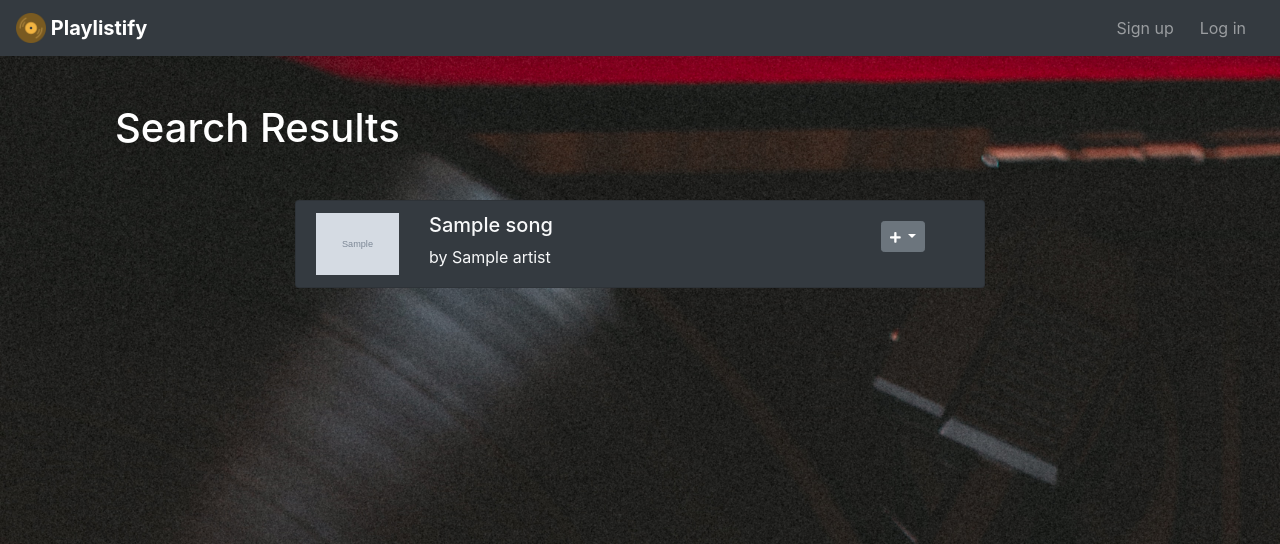
After one commit to danielrhodes11/CAPSTONE-1, a Flask app: template templates/global_search_results.html in a window 1280 px wide. The commit adds this page. Shown: the top 544 px of the page. Run offline with Flask 3, Linux system fonts and the light colour scheme; tables that the repository leaves empty hold one stand-in row (values such as "Sample post"); the template is opened without the code that fills it: values that come from a table or form of the project are taken from there, most other values are stand-ins (such as "Sample title", 1, 10 or a date in 2020); grey boxes marked "Sample" are stand-in pictures; parts of the project's set-up code (start-up, migrations or seed data) failed here and were passed over; some libraries are stand-ins or nearby versions.

Commit message:
able to search for songs globally, added a genre page, and a home page for anon and logged in users

```diff
--- a/app.py
+++ b/app.py
@@ -8,7 +8,7 @@ from sqlalchemy.exc import IntegrityError
 from werkzeug.exceptions import Unauthorized
 from config.dev_config import DevConfig
 from config.test_config import TestConfig
-from api import token, search_for_song, get_song_info
+from api import token, search_for_song, get_song_info, get_genres, get_songs_by_genre
 
 CURR_USER_KEY = "curr_user"
 
@@ -55,10 +55,22 @@ def do_logout():
     if CURR_USER_KEY in session:
         del session[CURR_USER_KEY]
 
+############################
+
+
+def get_user_playlists(user):
+    """Get user playlists"""
+    user_playlists = Playlists.query.filter_by(user_id=user.id).all()
+
+    return user_playlists
+############################
+
 
 @app.route("/")
 def homepage():
     """Show homepage"""
+    if not g.user:
+        return render_template("home-anon.html")
 
     return render_template("home.html")
 
@@ -410,9 +422,122 @@ def show_song_details(spotify_id):
     return render_template("song_details.html", song_info=song_info)
 
 
-######################
-# GLOBAL SEARCH ROUTES
-######################
+##################
+#  GENRE ROUTES
+##################
+
+@app.route("/genres")
+def show_genres():
+    """Show list of genres"""
+
+    if not g.user:
+        flash("Access unauthorized.", "danger")
+        return redirect("/")
+
+    genres = get_genres(token)
+
+    return render_template("genres.html", genres=genres)
+
+
+@app.route("/genres/<string:genre_name>")
+def show_songs_by_genre(genre_name):
+    """Show songs by genre"""
+
+    if not g.user:
+        flash("Access unauthorized.", "danger")
+        return redirect("/")
+
+    # Assume you have a function to fetch the user's playlists based on g.user (the logged-in user).
+    user_playlists = get_user_playlists(g.user)
+
+    # Do not specify selected_playlist_id when searching by genre
+    selected_playlist_id = None
+
+    songs = get_songs_by_genre(token, genre_name)
+
+    return render_template("songs_by_genre.html", songs=songs, genre_name=genre_name, user_playlists=user_playlists, selected_playlist_id=selected_playlist_id)
+
+
+##################
+#  GLOBALLY ADD TO SPECIFIC PLAYLIST
+##################
+
+@app.route("/playlists/add-song", methods=["POST"])
+def add_song_to_playlist_globally():
+    """Add song to playlist from anywhere in the app"""
+
+    if not g.user:
+        flash("Access unauthorized.", "danger")
+        return redirect("/")
+
+    playlist_id = request.form.get("playlist_id")
+    spotify_id = request.form.get("spotify_id")
+
+    song_info = get_song_info(token, spotify_id)
+
+    if song_info is not None:
+
+        playlist_track = PlaylistTracks(
+            playlist_id=playlist_id,
+            title=song_info["title"],
+            artist=song_info["artist"],
+            album=song_info["album"],
+            image=song_info["image"],
+            release_date=song_info["release_date"],
+            preview=song_info.get("preview"),
+            spotify_id=spotify_id
+        )
+
+        db.session.add(playlist_track)
+        db.session.commit()
+
+        flash("Song added to playlist successfully!", "success")
+    else:
+        flash("Failed to add the song to the playlist.", "danger")
+
+    return redirect(url_for("show_playlist", playlist_id=playlist_id))
+
+
+##################
+# GLOBALLY SEARCH FOR SONG/ARTISTS
+##################
+
+@app.route("/search")
+def search_for_songs_globally():
+    """Show search for songs form"""
+
+    if not g.user:
+        flash("Access unauthorized.", "danger")
+        return redirect("/")
+
+    form = SongForm()
+
+    return render_template("search.html", form=form)
+
+# search for songs globally
+
+
+@app.route("/search/results")
+def show_search_results_globally():
+    """Show search results"""
+
+    if not g.user:
+        flash("Access unauthorized.", "danger")
+        return redirect("/")
+
+    song_name = request.args.get("song_name")
+
+    if not song_name:
+
+        flash("Please enter a song name for the search.", "warning")
+        return redirect("/search")
+
+    spotify_id = request.args.get("spotify_id")
+    user_playlists = get_user_playlists(g.user)
+
+    response = search_for_song(token, song_name)
+
+    return render_template("global_search_results.html", songs=response, spotify_id=spotify_id, user_playlists=user_playlists)
 
 
 ######## things to potentially add##########
--- a/models.py
+++ b/models.py
@@ -114,7 +114,7 @@ class PlaylistTracks(db.Model):
     album = db.Column(db.Text, nullable=False)
     image = db.Column(db.Text, nullable=False)
     release_date = db.Column(db.Text, nullable=False)
-    preview = db.Column(db.Text, nullable=False)
+    preview = db.Column(db.Text, nullable=True)
     spotify_id = db.Column(db.Text, nullable=False)
 
     playlist_id = db.Column(db.Integer, db.ForeignKey(
--- a/static/style.css
+++ b/static/style.css
@@ -76,8 +76,22 @@ hr {
     padding: 10px;
 }
 
+.card-body-home{
+    padding: 10px;
+    height: 30vh;
+    justify-content: center;
+    align-items: center;
+
+}
+
 .card-body .card-title {
     font-size: 1.2rem;
+}
+
+.hover-card:hover {
+    transform: scale(1.02);
+    transition: transform 0.3s ease;
+    box-shadow: 0 4px 8px rgba(0, 0, 0, 0.2);
 }
 
 .playlist-card.bg-dark:hover {
@@ -122,3 +136,7 @@ hr {
 .song-image-small {
         max-width: 64px;
     }
+
+.custom-dropdown:hover .dropdown-menu {
+    display: block;
+    }
--- a/templates/base.html
+++ b/templates/base.html
@@ -22,7 +22,7 @@
 <body class="{% block body_class %}{% endblock %}">
     <!-- Navbar -->
     <nav class="navbar navbar-expand-lg navbar-dark bg-dark">
-        <a class="navbar-brand" href="/">
+        <a class="navbar-brand" href=" {{ url_for('homepage') }} ">
             <img src="/static/vinyl.png" width="30" height="30" class="d-inline-block align-top" alt=""
                 loading="lazy">
             <span>Playlistify</span>
@@ -55,7 +55,7 @@
 
                 {% if g.user %}
                 <li class="nav-item">
-                    <form class="form-inline my-2 my-lg-0" action="#" method="GET">
+                    <form class="form-inline my-2 my-lg-0" action="{{ url_for('show_search_results_globally')}}" method="GET">
                         <input class="form-control" name="song_name" placeholder="Search Playlistify" id="search">
                         <button class="btn btn-outline-light" type="submit">
                             <i class="fas fa-search"></i>
--- /dev/null
+++ b/templates/global_search_results.html
@@ -0,0 +1,45 @@
+{% extends 'base.html' %}
+
+{% block content %}
+<div class="container">
+    <h1 class="mt-4 mb-5">Search Results</h1>
+
+    <div class="row">
+        <div class="col-md-8 offset-md-2">
+            <ul class="list-group">
+                {% for song in songs %}
+                <a href="{{ url_for('show_song_details', spotify_id=song.id) }}" class="list-group-item list-group-item-action bg-dark text-light mb-3">
+                    <div class="row">
+                        <div class="col-md-2">
+                            <img src="{{ song.album.images[0].url }}" alt="{{ song.name }}" class="img-fluid">
+                        </div>
+                        <div class="col-md-8">
+                            <h5 class="text-light">{{ song.name }}</h5>
+                            <p class="mb-0">by {{ song.artists[0].name }}</p>
+                        </div>
+                        <div class="col-md-2">
+                            <!-- Bootstrap hover dropdown menu -->
+                            <form method="POST" class="add-song-form" action="{{ url_for('add_song_to_playlist_globally') }}">
+                                <input type="hidden" name="spotify_id" value="{{ song.id }}">
+                                <div class="dropdown custom-dropdown" style="position: relative;">
+                                    <button class="btn btn-secondary btn-sm mt-2 dropdown-toggle" type="button" id="playlistDropdown_{{ song.id }}" data-bs-toggle="dropdown" data-bs-auto-close="outside" aria-expanded="false">
+                                        <i class="fas fa-plus fa-sm"></i>
+                                    </button>
+                                    <ul class="dropdown-menu dropdown-menu-end" aria-labelledby="playlistDropdown_{{ song.id }}">
+                                        {% for playlist in user_playlists %}
+                                            <li>
+                                                <button class="dropdown-item" type="submit" name="playlist_id" value="{{ playlist.id }}">{{ playlist.title }}</button>
+                                            </li>
+                                        {% endfor %}
+                                    </ul>
+                                </div>
+                            </form>
+                        </div>
+                    </div>
+                </a>
+                {% endfor %}
+            </ul>
+        </div>
+    </div>
+</div>
+{% endblock %}
```
Also changed, not shown: api.py (+42 -2 lines), templates/genres.html (added, +18 -0 lines), templates/home-anon.html (added, +16 -0 lines), templates/home.html (+34 -7 lines), templates/search.html (added, +18 -0 lines), templates/songs_by_genre.html (added, +46 -0 lines), templates/search_results.html (indentation only).
